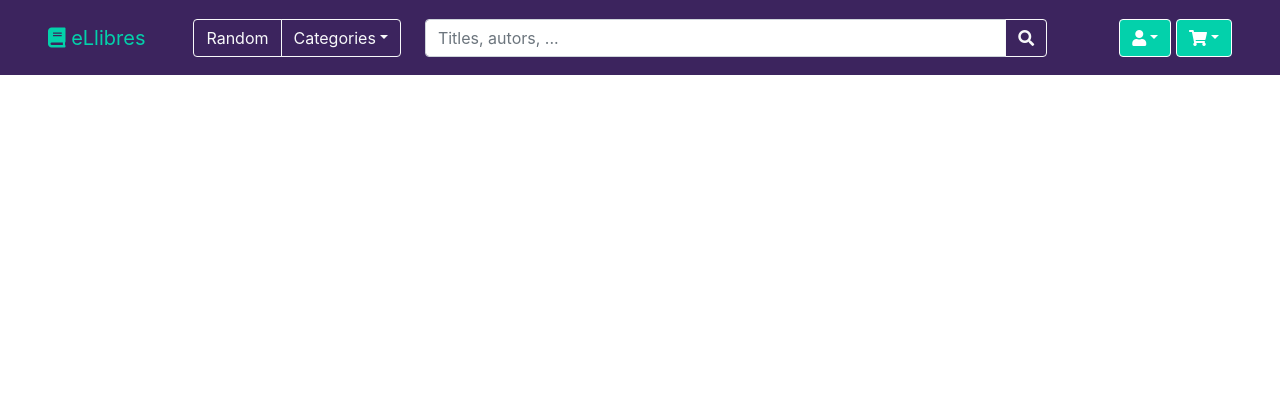
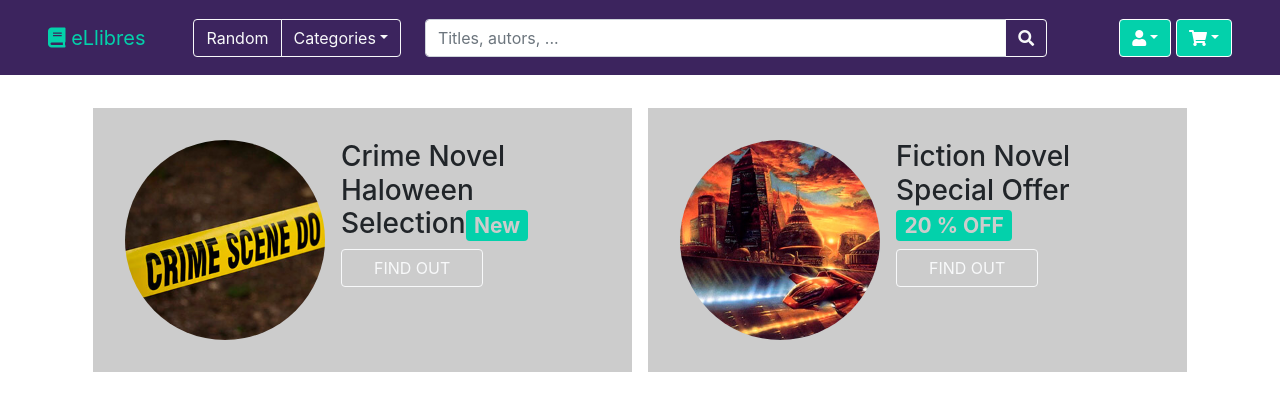
Before and after one commit to aniolg/git_test, a plain HTML site: page exhtmlcss/index.html in a window 1280 px wide. Drawn offline with Linux system fonts and the light colour scheme.

Commit message:
banners de la main page

```diff
--- a/exhtmlcss/css/mainpage.css
+++ b/exhtmlcss/css/mainpage.css
@@ -30,3 +30,41 @@
 	background-color: #3C245E;
 	width:100%;
 }
+
+.banner{
+	padding:0.5rem;
+}
+
+@media (max-width: 991.98px) {
+	.banner{
+		padding-top:2rem;
+	}
+ }
+
+
+.banner_content{
+	background-color: #CCCCCC;
+	box-sizing: border-box;
+	overflow: auto;
+	padding:2rem;
+}
+
+.banner img{
+	display: inline-block;
+	float: left;
+	height:100%;
+	max-height: 200px;
+	margin-right: 1rem;
+}
+
+.banner .badge{
+	color: #CCCCCC;
+	background-color: #03D1AB;
+
+}
+
+.banner button{
+	padding-right: 2rem;
+	padding-left: 2rem;
+
+}
--- a/exhtmlcss/index.html
+++ b/exhtmlcss/index.html
@@ -90,9 +90,30 @@
 <div class="container">
 	<div class="content container">
 		<div class="row">
-			<div class="llibres col-lg-12" id="ll_novela">
+			<div class="books col-lg-12" id="bo_novel">
 
-			</div><!-- llibres col-lg-12 -->
+			</div><!-- books col-lg-12 bo_novel -->
+		</div><!-- row -->
+	</div><!-- content container -->
+
+
+
+	<div class="content container pt-4">
+		<div class="row">
+			<div class="banner col-lg-6" id="ba_crime_novel">
+				<div class="banner_content">
+					<img src="img/c_crime.jpg" alt="Crime books" class="rounded-circle">
+					<h3>Crime Novel Haloween Selection<span class="badge">New</span></h3>
+					<button type="button" class="btn btn-outline-light">FIND OUT</button>
+				</div><!-- banner_content -->
+			</div><!-- banner col-lg-6 ba_crime_novel -->
+			<div class="banner col-lg-6" id="ba_fiction_novel">
+				<div class="banner_content">
+					<img src="img/c_fiction.jpg" alt="Crime books" class="rounded-circle">
+					<h3>Fiction Novel Special Offer<span class="badge">20 % OFF</span></h3>
+					<button type="button" class="btn btn-outline-light">FIND OUT</button>
+				</div><!-- banner_content -->
+			</div><!-- banner col-lg-6 ba_fiction_novel -->
 		</div><!-- row -->
 	</div><!-- content container -->
 </div><!-- container -->
```
Also changed, not shown: exhtmlcss/img/c_crime.jpg (added), exhtmlcss/img/c_eduactional.jpg (added), exhtmlcss/img/c_fiction.jpg (added), exhtmlcss/img/c_romance.jpg (added), 1 other file.
